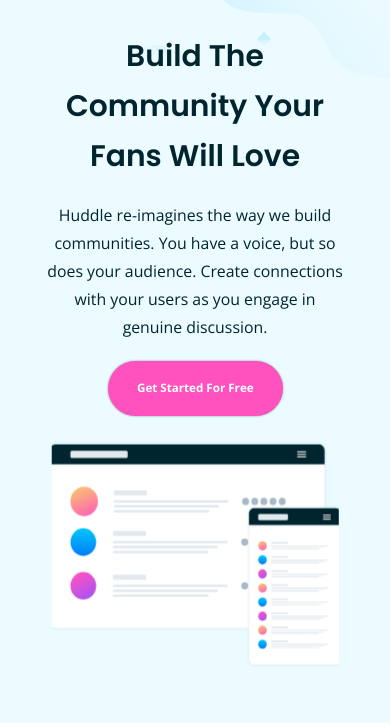
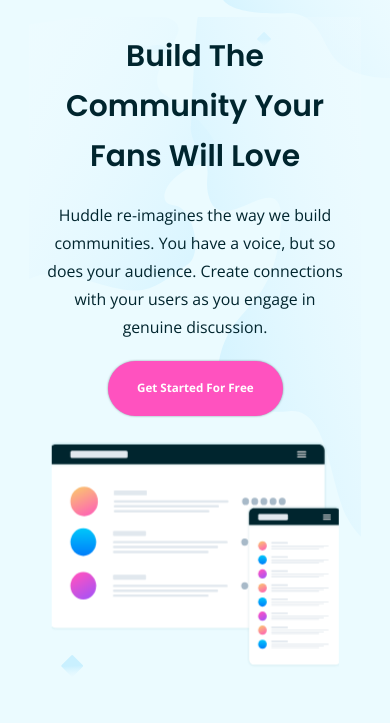
Before and after one commit to scourgeofgods/huddle-landing-page-with-alternating-feature-blocks-master, a plain HTML site: page index.html in a window 390 px wide. Shown: the part 116-844 px from the top of the page. Drawn offline with nearby package versions, Linux system fonts and the light colour scheme.

Commit message:
mobile background image changed

```diff
--- a/assets/css/style.css
+++ b/assets/css/style.css
@@ -114,6 +114,7 @@ li {
 .container {
   display: grid;
   grid-template-columns: [container-start]repeat(12, minmax(min-content, 12rem)) [container-end];
+  grid-template-rows: repeat(3, min-content);
 
   justify-content: center;
 }
@@ -359,6 +360,9 @@ li {
 }
 @media (max-width: 765px) {
   .header__hero {
+    background-image: url("../images/bg-hero-mobile.svg");
+    background-repeat: no-repeat;
+    background-size: cover;
     padding: var(--padding-d-xs-v) var(--padding-d-m-h);
     flex-direction: column;
     align-items: center;
```
